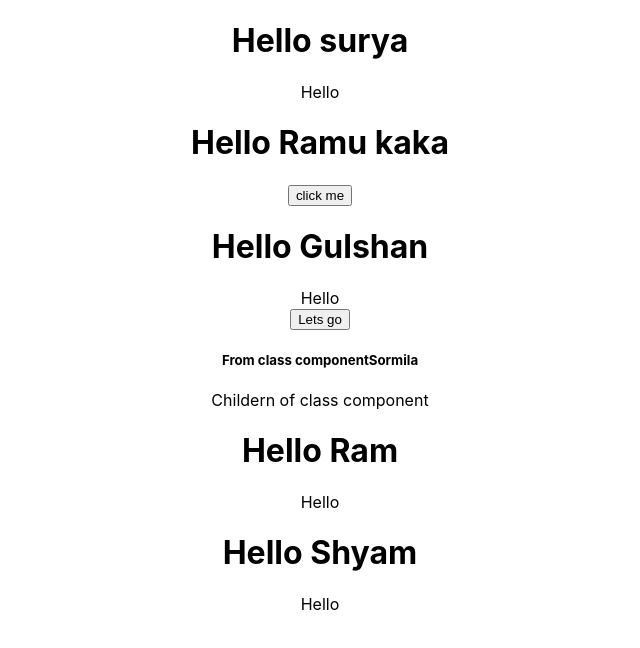
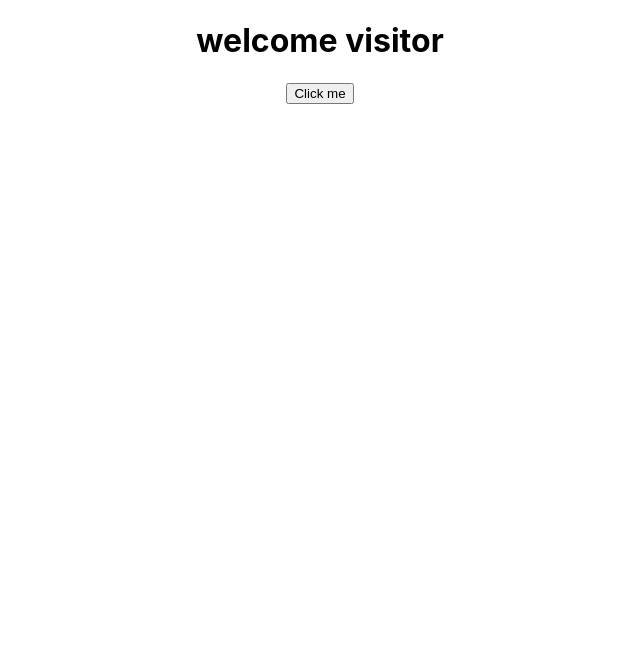
Before and after one commit to iamsuryasikharej/React-App-demo, a React (Create React App) app: page / in a window 1280 px wide. Shown: the top 648 px of the page, without its empty margins (320-960 px from the left). Built offline with nearby package versions, Linux system fonts and the light colour scheme.

Commit message:
10-11-2019 04:12

```diff
--- a/src/App.js
+++ b/src/App.js
@@ -4,19 +4,15 @@ import "./App.css";
 import {Welcome} from "./components/Welcome";
 import {Greet} from "./components/Greet";
 import {MyButton} from "./components/MyButton";
+import {Message} from "./components/Message";
 
 class  App extends  Component{
   render() {
     return (
         < div
     className = "App" >
-            < Welcome name="surya" ><p>Hello </p></Welcome>
 
-            < Welcome name="Ramu kaka" ><button>click me</button></Welcome>
-            < Welcome name="Gulshan" > <p>Hello<MyButton></MyButton></p></Welcome>
-            <Greet name="Sormila"><p>Childern of class component</p></Greet>
-            < Welcome name="Ram" ><p>Hello</p></Welcome>
-            < Welcome name="Shyam" > <p>Hello</p></Welcome>
+            <Message></Message>
 
         < /div>
   )
--- /dev/null
+++ b/src/components/Message.js
@@ -0,0 +1,27 @@
+import React,{Component} from 'react'
+
+export class Message extends React.Component
+{
+    constructor()
+    {
+        super();
+        this.state={
+            message:"welcome visitor"
+
+        }
+    }
+    render()
+    {
+        return (<div>
+            <h1>{this.state.message}</h1>
+            <button onClick={()=>this.changeMessage("Thanks for Clicking")}>Click me</button>
+
+        </div>);
+    }
+
+    changeMessage(msg) {
+        this.setState({
+            message:msg
+        })
+    }
+}
```
